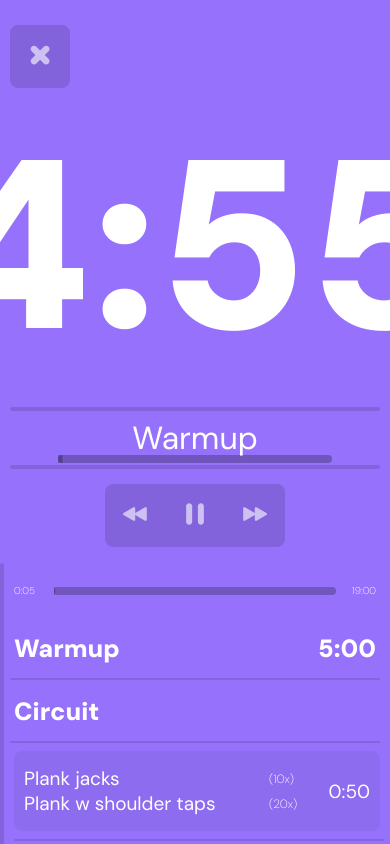
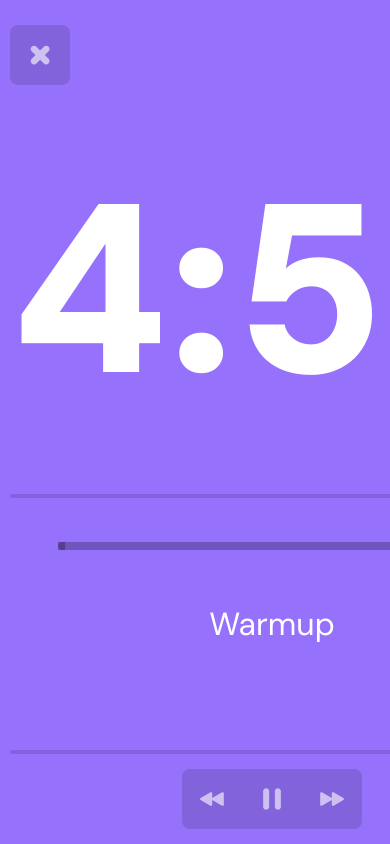
Before and after one commit to jkosoy/gym-rat, a Next.js app in the folder web/: page / in a window 390 px wide. Built offline with nearby package versions, Linux system fonts and the light colour scheme.

Commit message:
Completed removed media queries for now

```diff
--- a/web/src/app/components/ActiveMovePane/ActiveMovePane.module.css
+++ b/web/src/app/components/ActiveMovePane/ActiveMovePane.module.css
@@ -30,11 +30,16 @@
 }
 
 
-/* @media screen and (min-width: 480px) { */
+/* @media screen and (min-width: 480px) {
     .container {
         height: unset;
     }
-/* } */
+} */
+
+/* TODO: remove below for media query above */
+.container {
+    height: unset;
+}
 
 .container > div {
     flex: 0;
@@ -70,11 +75,17 @@
     font-weight: var(--font-weight-bold);
 }
 
-/* @media screen and (min-width: 480px) { */
+/* @media screen and (min-width: 480px) {
     .container .mainTimerContainer {
         font-size: 240px;
     }
-/* } */
+} */
+
+/* TODO: remove below for media query above */
+.container .mainTimerContainer {
+    font-size: 240px;
+}
+
 
 .container .infoContainer {
     flex-grow: 3;
@@ -102,12 +113,19 @@
     padding: 0 24px;
 }
 
-/* @media screen and (min-width: 480px) { */
+/* @media screen and (min-width: 480px) {
     .progressBar {
         top: 48px;
         padding: 0 48px;
     }
-/* } */
+} */
+
+/* TODO: remove below for media query above */
+.progressBar {
+    top: 48px;
+    padding: 0 48px;
+}
+
 
 .infoContainer::before,
 .infoContainer::after
@@ -135,11 +153,17 @@
 
 }
 
-/* @media screen and (min-width: 480px) { */
+/* @media screen and (min-width: 480px) {
     .moveContainer h2 {
         font-size: 32px;
     }
-/* } */
+} */
+
+/* TODO: remove below for media query above */
+.moveContainer h2 {
+    font-size: 32px;
+}
+
 
 .moveContainer .moves {
     flex: 1 0 0;
--- a/web/src/app/components/TimelinePane/TimelinePane.module.css
+++ b/web/src/app/components/TimelinePane/TimelinePane.module.css
@@ -62,11 +62,16 @@
 }
 /* */
 
-/* @media screen and (min-width: 1200px) { */
+/* @media screen and (min-width: 1200px) {
     .innerContainer {
         display: block;
     }
-/* } */
+} */
+
+/* TODO: remove below for media query above */
+.innerContainer {
+    display: block;
+}
 
 .timeline {
     position: relative;
--- a/web/src/app/components/WorkoutScreen/WorkoutScreen.module.css
+++ b/web/src/app/components/WorkoutScreen/WorkoutScreen.module.css
@@ -4,8 +4,13 @@
     height: 100%;
 }
 
-@media screen and (min-width: 1200px) {
+/* @media screen and (min-width: 1200px) {
     .container {
         display: grid;
     }
+} */
+
+/* TODO: remove below for media query above */
+.container {
+    display: grid;
 }
--- a/web/src/app/contexts/WorkoutContext/WorkoutContext.tsx
+++ b/web/src/app/contexts/WorkoutContext/WorkoutContext.tsx
@@ -165,7 +165,7 @@ export function WorkoutProvider({workout, children}: PropsWithChildren<WorkoutPr
     }
 
     setStatus(getCurrentSet().recoverySeconds > 0 ? "recovery" : "active");
-  },[workout,circuitIndex,getCurrentCircuit,getCurrentSet,setIndex,status])
+  },[workout,circuitIndex,getCurrentSet,setIndex,status])
 
 
   const totalWorkoutTime = useMemo(() => {
```
Also changed, not shown: 1 other file (tests, documents, lock files or other folders).
